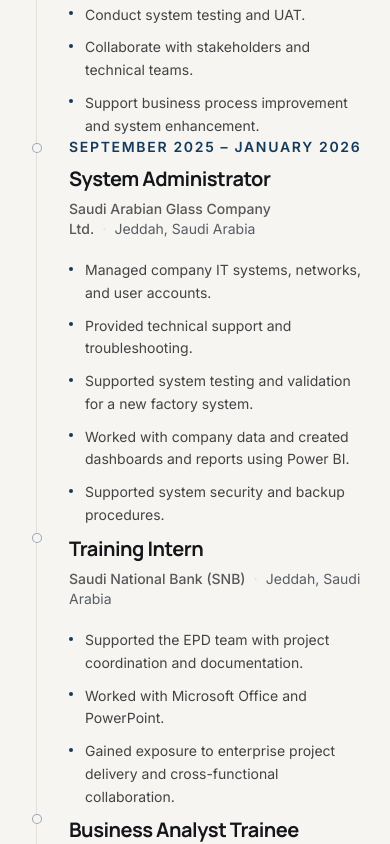
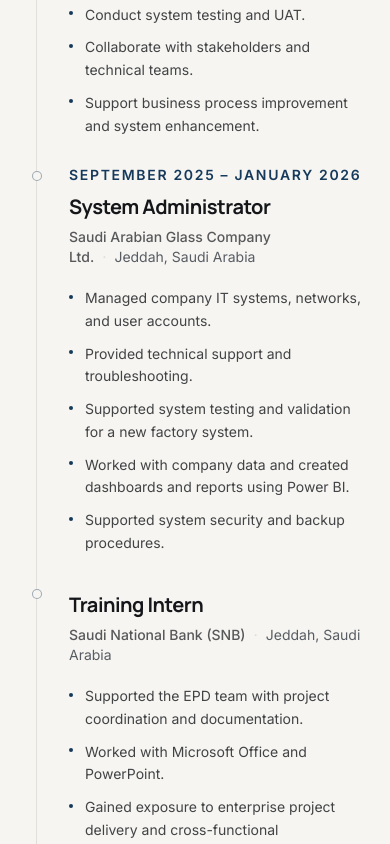
Before and after one commit to rm18x/Reem-Bakker-Portfolio, a React (Vite) app: page / in a window 390 px wide. Shown: the part 2560-3404 px from the top of the page. Built offline with nearby package versions, Linux system fonts and the light colour scheme; the HTML template or start-up script is replaced by a standard one.

Commit message:
fix spacing

```diff
--- a/src/components/Experience.jsx
+++ b/src/components/Experience.jsx
@@ -10,7 +10,11 @@
 
         <div className="relative mt-10 border-l border-hairline pl-8 ml-3 md:mt-12 md:pl-12 md:ml-4">
           {experience.map((item, index) => (
-            <Reveal key={item.role} delay={index * 60} className="relative last:pb-0">
+            <Reveal
+              key={item.role}
+              delay={index * 60}
+              className={`relative last:pb-0 ${index > 0 ? 'mt-7 md:mt-0' : ''}`}
+            >
               <span
                 aria-hidden="true"
                 className={`absolute -left-8 top-1.5 h-2.5 w-2.5 -translate-x-1/2 rounded-full md:-left-12 ${
```
